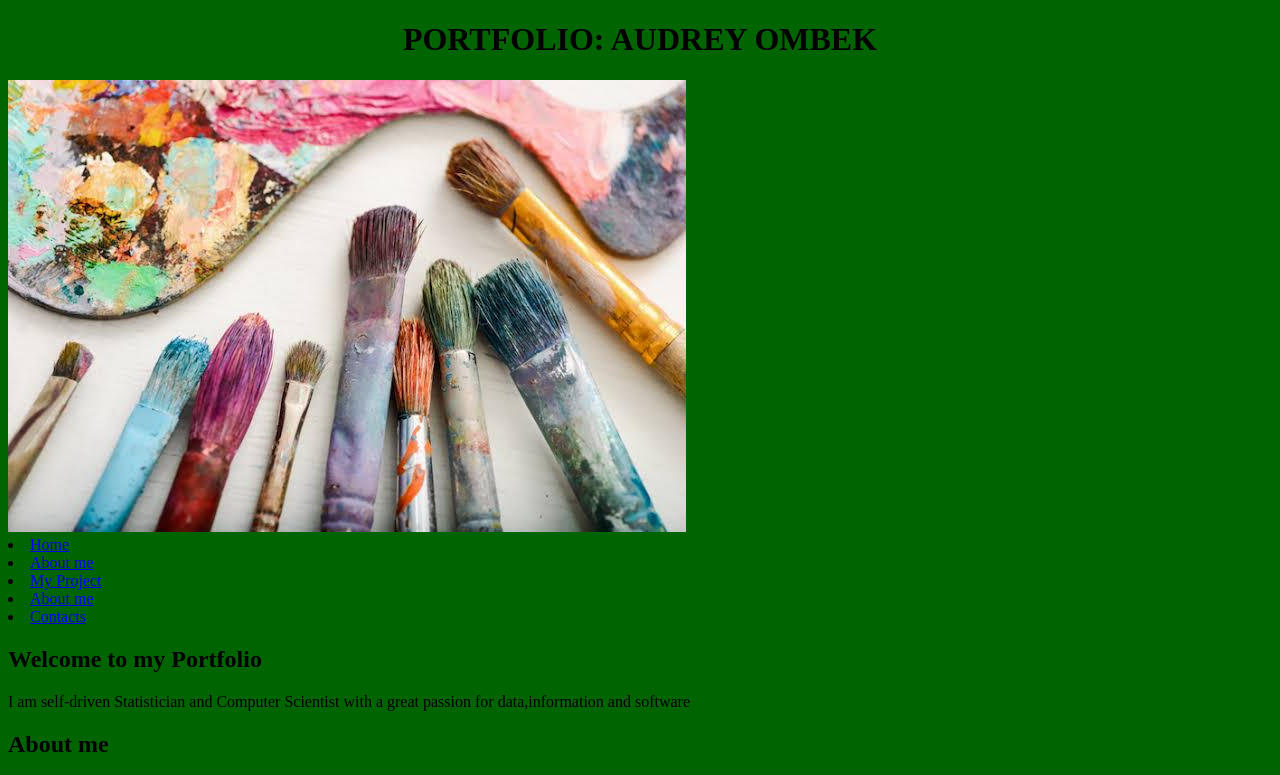
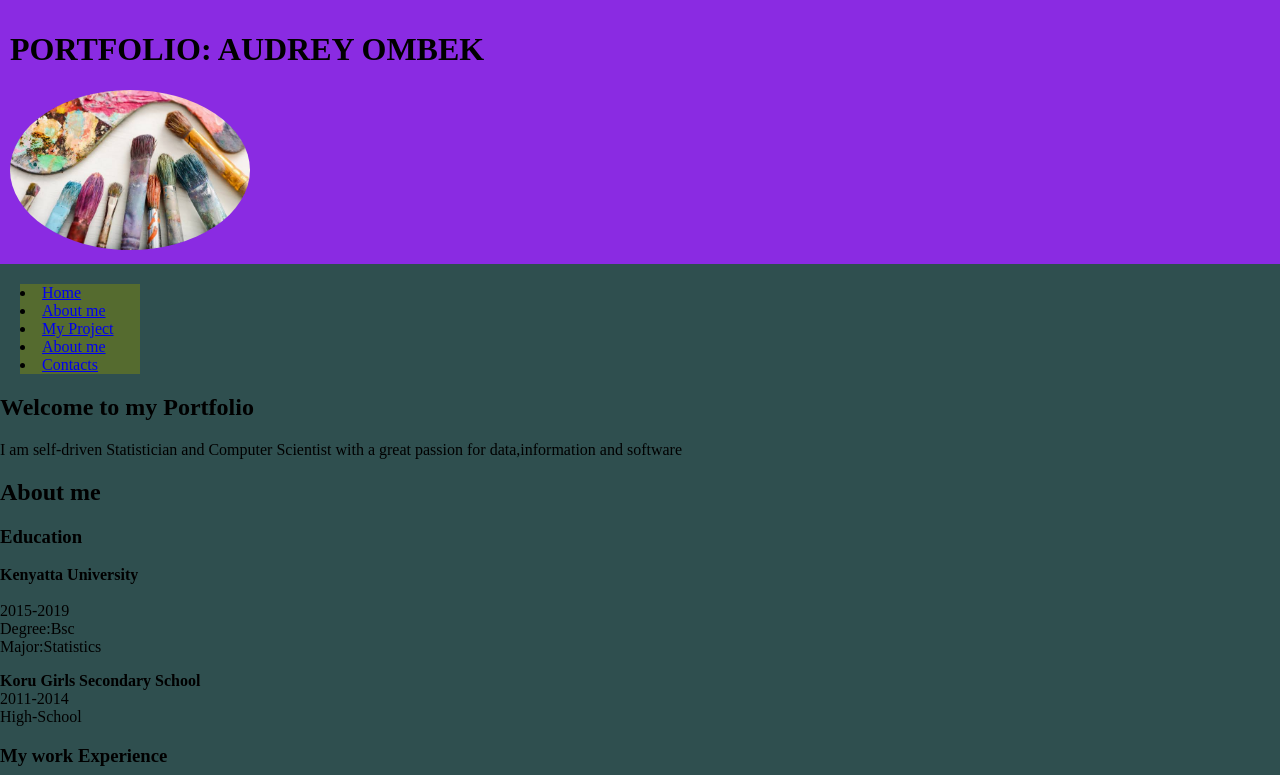
Before and after one commit to audombek/my-portfolio, a plain HTML site: page index.html in a window 1280 px wide. Shown: the top 775 px of the page. Drawn offline with Linux system fonts and the light colour scheme.

Commit message:
add margin,border,padding and background rules to sidebar,header and body div sections

```diff
--- a/css/styles.css
+++ b/css/styles.css
@@ -1,6 +1,28 @@
 body{
- background-color: darkgreen;
+    background-color: darkslategray;
+    padding: 0;
+    margin:0;
 }
-h1{
-    text-align: center;
+header{
+    background-color: blueviolet;
+    margin: 0px;
+    padding:10px;
 }
+.sidebar{
+     background-color: darkolivegreen;
+     padding: 0px;
+     margin:20px;
+     float: left;
+     width: 120px;
+     }
+    .header img{
+        border-radius: 200%;
+        width:240px;
+    }
+    .sidebar nav ul li{
+        display:inline-block;
+    }
+
+    .floating{
+        clear: both;
+    }
--- a/index.html
+++ b/index.html
@@ -8,7 +8,7 @@
         <header>
             <div class="header">
                 <h1>PORTFOLIO: AUDREY OMBEK</h1>
-                <img src="images/images1.jpeg" alt="my-image">
+                <img src="images/images1.jpeg" alt="my-image" width="240px">
                </div>
         </header>
         <div class="sidebar">
@@ -21,8 +21,8 @@
             </nav>
         </div>
         <div class="home">
-            <h2>Welcome to my Portfolio</h2>
-                <p>I am self-driven Statistician and Computer Scientist with a great passion for data,information and software </p>
+            <h2 class="floating">Welcome to my Portfolio</h2>
+                <p class="floating">I am self-driven Statistician and Computer Scientist with a great passion for data,information and software </p>
         </div>
         <div class="About me">
             <h2>About me</h2>
```
